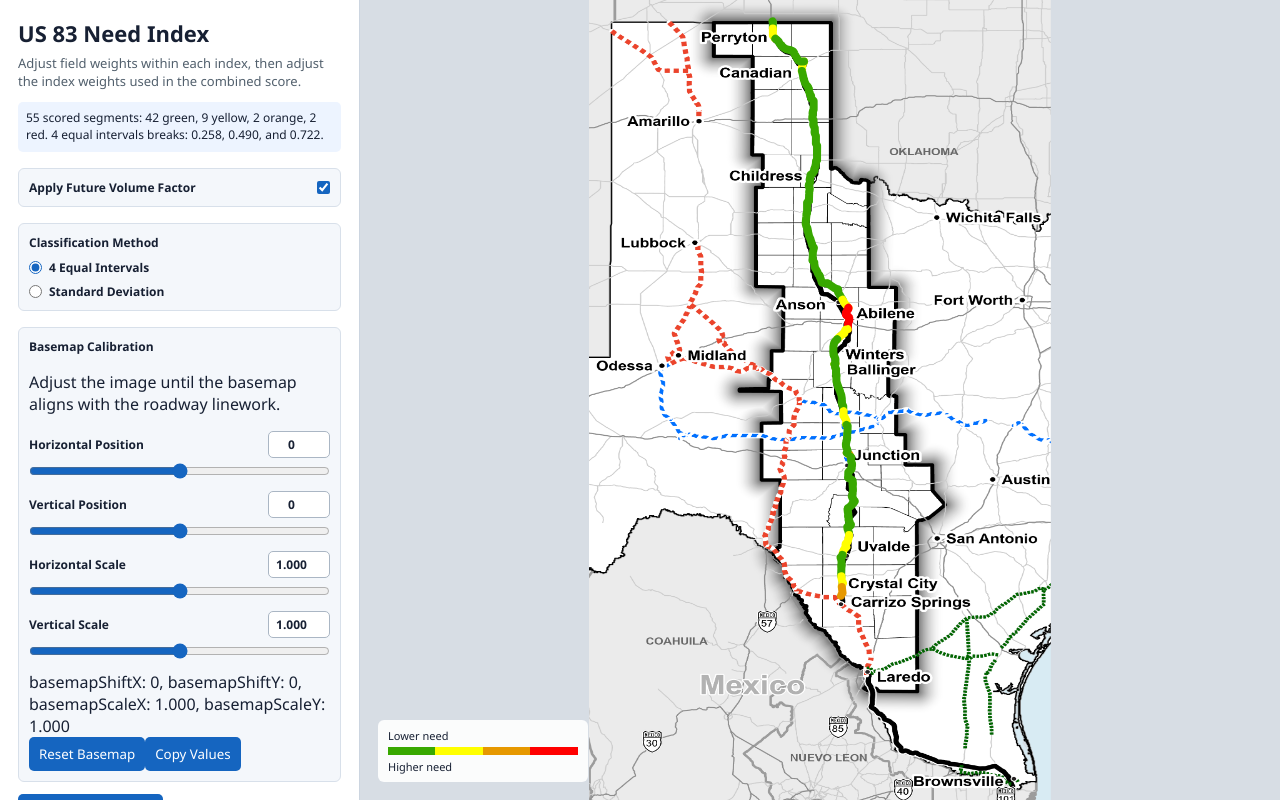
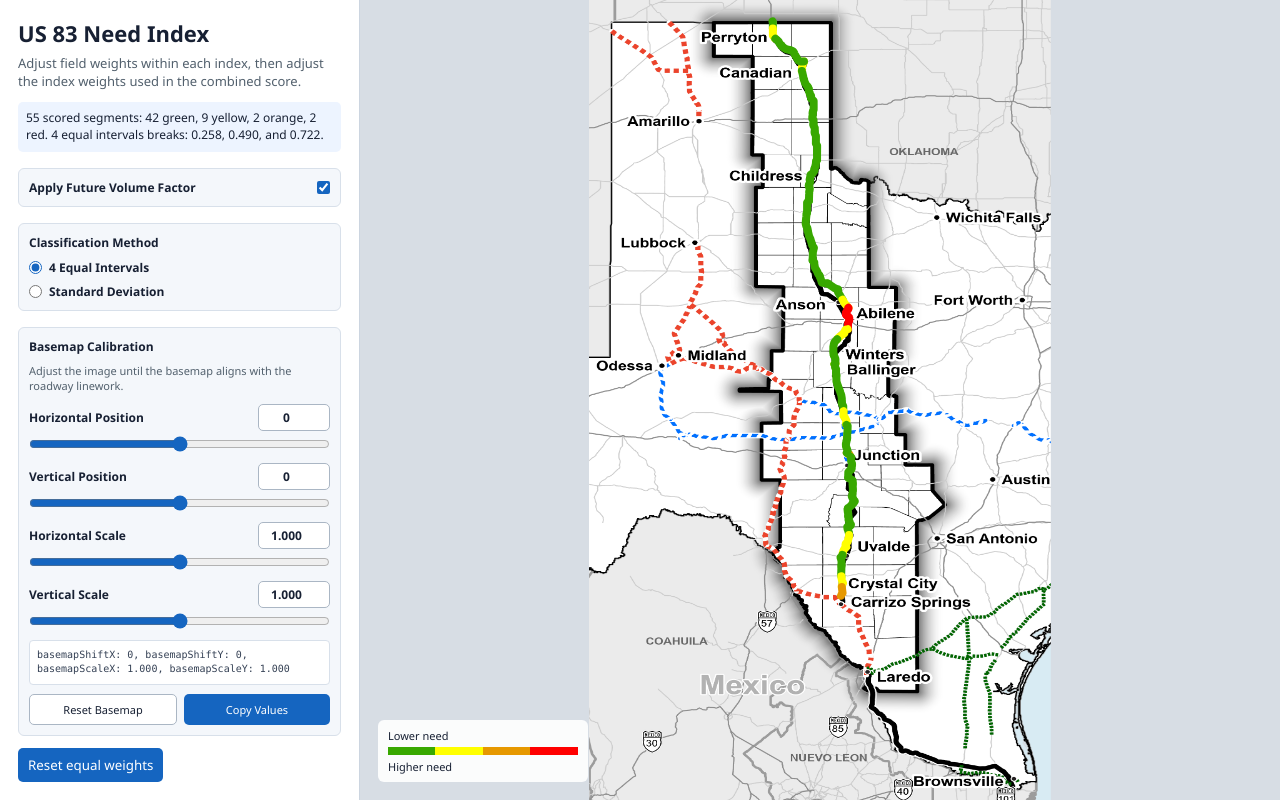
Before and after one commit to JSMITHHDR/US-83, a plain HTML site: page index.html in a window 1280 px wide. Drawn offline with Linux system fonts and the light colour scheme.

Commit message:
Update style.css

```diff
--- a/style.css
+++ b/style.css
@@ -331,3 +331,62 @@ classes calculated using the selected method.
         left: 10px;
     }
 }
+/* =====================================================
+   BASEMAP CALIBRATION
+   ===================================================== */
+
+.basemap-calibration {
+    margin-top: 16px;
+}
+
+.calibration-instructions {
+    margin: 0 0 10px;
+    color: #52606d;
+    font-size: 11px;
+    line-height: 1.4;
+}
+
+.calibration-slider {
+    margin: 8px 0 11px;
+}
+
+.slider input[type="number"].calibration-number {
+    width: 72px;
+    min-width: 72px;
+    flex-basis: 72px;
+}
+
+.calibration-readout {
+    margin-top: 10px;
+    padding: 7px;
+    border: 1px solid #d8e0ea;
+    border-radius: 4px;
+    background: #ffffff;
+    color: #344054;
+    font-family: Consolas, "Courier New", monospace;
+    font-size: 10px;
+    line-height: 1.45;
+    overflow-wrap: anywhere;
+}
+
+.calibration-buttons {
+    display: flex;
+    gap: 7px;
+    margin-top: 9px;
+}
+
+.calibration-buttons button {
+    flex: 1 1 0;
+    padding: 7px 8px;
+    font-size: 11px;
+}
+
+.secondary-button {
+    border: 1px solid #aab6c4;
+    background: #ffffff;
+    color: #172033;
+}
+
+.secondary-button:hover {
+    background: #e9eef5;
+}
```
